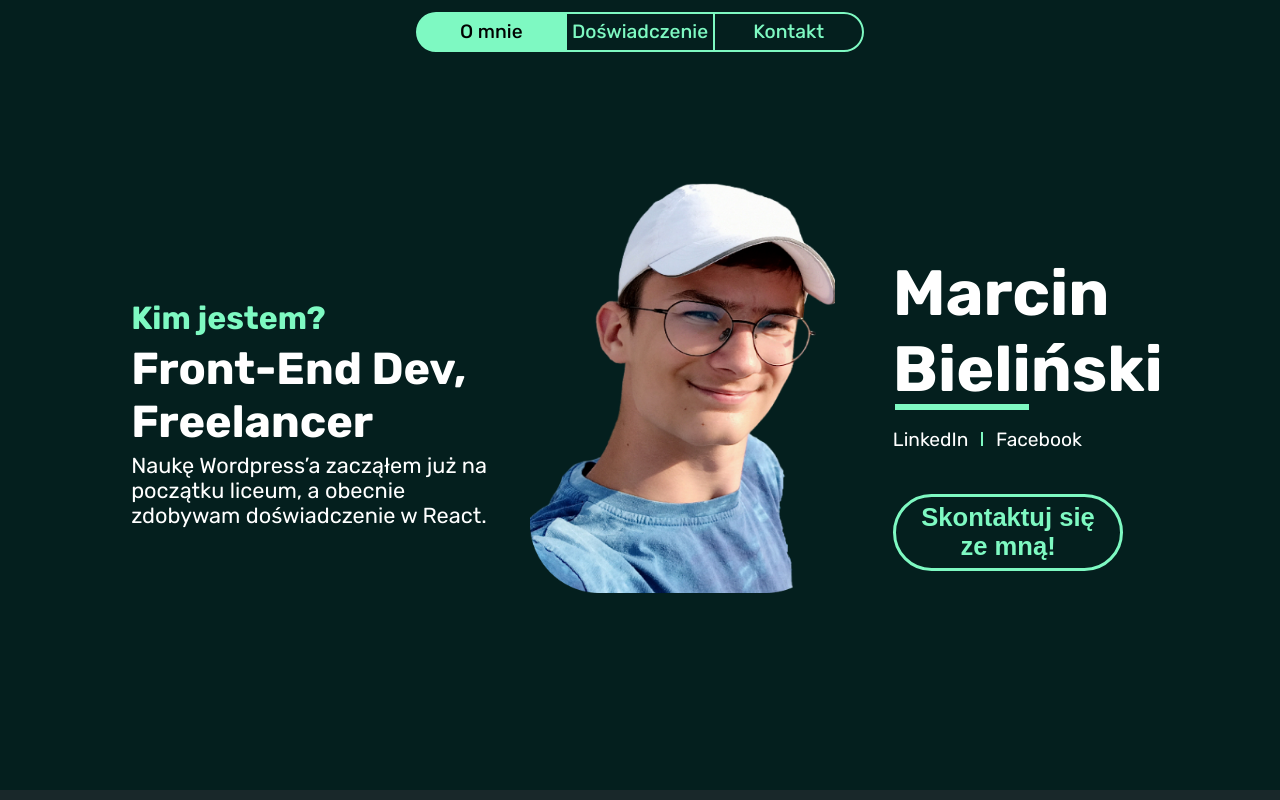
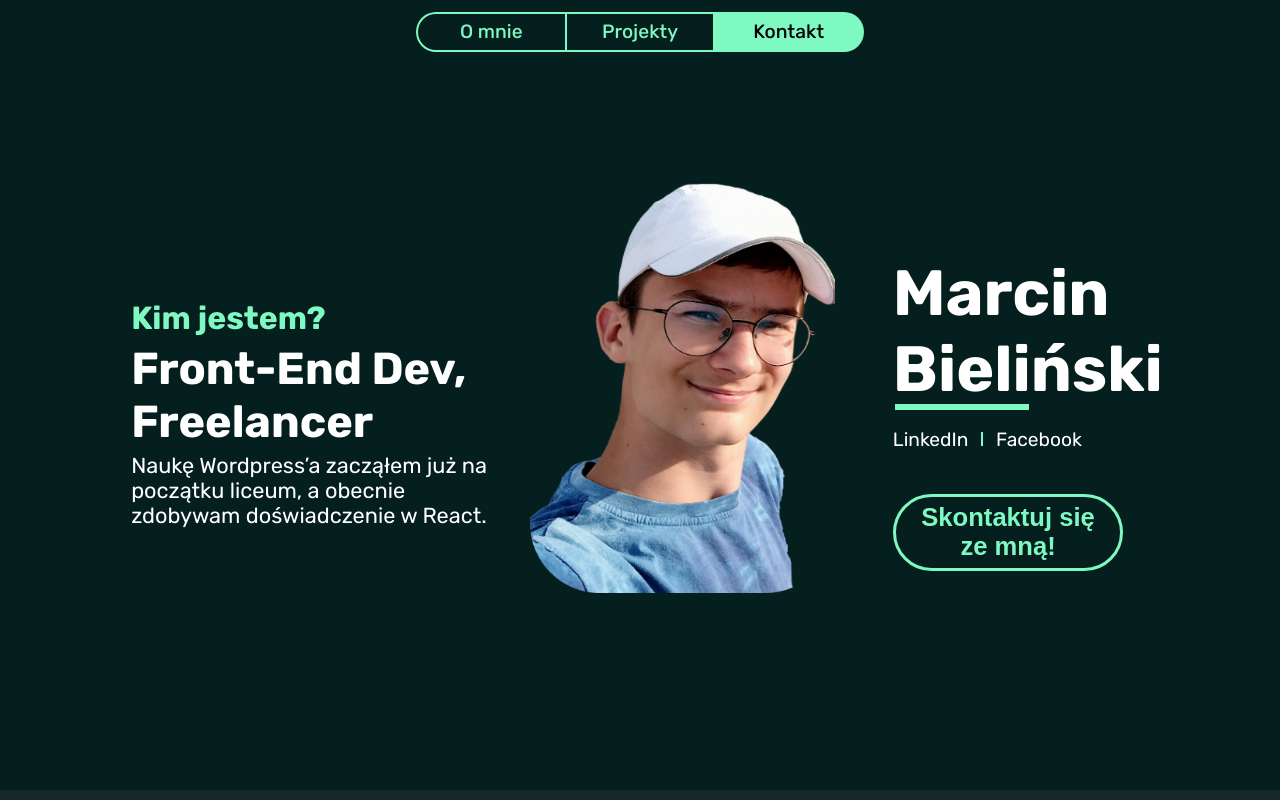
Before and after one commit to CodinGeo/portfolio, a React (Vite) app in the folder Portfolio/: page / in a window 1280 px wide. Shown: the top 800 px of the page. Built offline with nearby package versions, Linux system fonts and the light colour scheme.

Commit message:
Dziala scroll spy, stopka z GitHubem, refactor stylu kodu

```diff
--- a/Portfolio/src/AboutCard.jsx
+++ b/Portfolio/src/AboutCard.jsx
@@ -3,16 +3,15 @@ import './AboutCard.css';
 
 function AboutCard({aboutRef}) {
     return(
-        <section id="about" className="aboutCardContainer appElement" ref={aboutRef}>
-            <figure className="aboutCardPicContainer">
-                <img src={marcinAbout} className="aboutCardPic" alt="Marcin About" />
+        <section id='about' className='aboutCardContainer' ref={aboutRef}>
+            <figure className='aboutCardPicContainer'>
+                <img src={marcinAbout} className='aboutCardPic' alt='Marcin About'/>
             </figure>
-            <div className="aboutCardTexts">
-                <h2 className="aboutCardTitle">O mnie słów kilka</h2>
-                <p className="aboutCardDesc">Informatyką zaczałęm interesować się kilka lat temu. Na początku uczestniczyłem w różnych kursach z C#, HTML, CSS. Potem zacząłem uczyć się C++ i algorytmiki pod kątem Olimpiady Informatycznej. Obecnie zdobywam kolejne doświadczenia do pracy jako Front-End Developer. Dodatkowo interesuję się militariami, outdoorem i wycieczkami w góry.</p>
+            <div className='aboutCardTexts'>
+                <h2 className='aboutCardTitle'>O mnie słów kilka</h2>
+                <p className='aboutCardDesc'>Informatyką zaczałęm interesować się kilka lat temu. Na początku uczestniczyłem w różnych kursach z C#, HTML, CSS. Potem zacząłem uczyć się C++ i algorytmiki pod kątem Olimpiady Informatycznej. Obecnie zdobywam kolejne doświadczenia do pracy jako Front-End Developer. Dodatkowo interesuję się militariami, outdoorem i wycieczkami w góry.</p>
             </div>
         </section>
     );
 }
-
 export default AboutCard;
--- a/Portfolio/src/App.css
+++ b/Portfolio/src/App.css
@@ -1,7 +1,7 @@
 @font-face
 {
     font-family: 'Rubik';
-    src: local("Rubik-VariableFont_wght"), url('./fonts/Rubik-VariableFont_wght.ttf') format('truetype');
+    src: local('Rubik-VariableFont_wght'), url('./fonts/Rubik-VariableFont_wght.ttf') format('truetype');
 }
 body
 {
--- a/Portfolio/src/App.jsx
+++ b/Portfolio/src/App.jsx
@@ -1,4 +1,4 @@
-import {useRef} from 'react';
+import {useRef, useState, useEffect} from 'react';
 import Nav from './Nav.jsx';
 import Introduction from './Introduction.jsx';
 import AboutCard from './AboutCard.jsx';
@@ -10,19 +10,45 @@ import './App.css';
 
 function App()
 {
-  const aboutRef=useRef(null);
-  const projectsRef=useRef(null);
-  const contactRef=useRef(null);
+  const aboutRef = useRef(null);
+  const projectsRef = useRef(null);
+  const contactRef = useRef(null);
+
+  const [currentSection, setCurrentSection] = useState('about');
+
+  useEffect(() => {
+    const handleScroll = () => {
+      const scrollPosition = window.scrollY;
+      const sections = [
+        {ref: aboutRef, sectionName: 'about'},
+        {ref: projectsRef, sectionName: 'projects'},
+        {ref: contactRef, sectionName: 'contact'},
+      ];
+
+      for (let i = sections.length - 1; i >= 0; i--) {
+        const{ref, sectionName} = sections[i];
+        if (ref.current && scrollPosition >= ref.current.offsetTop-100) {
+          setCurrentSection(sectionName);
+          break;
+        }
+      }
+    };
+
+    window.addEventListener('scroll', handleScroll);
+    return ()=>{
+      window.removeEventListener('scroll', handleScroll);
+    };
+  },[]);
   return(
     <>
-      <Nav aboutRef={aboutRef} projectsRef={projectsRef} contactRef={contactRef}></Nav>
-      <div className="content">
+      <Nav aboutRef={aboutRef} projectsRef={projectsRef} contactRef={contactRef} currentSection={currentSection}></Nav>
+      <div className='content'>
         <Introduction contactRef={contactRef}></Introduction>
-        <AboutCard aboutRef={aboutRef}></AboutCard>
-        <Projects projectsRef={projectsRef}></Projects>
-        <Contact contactRef={contactRef}></Contact>
-        <Footer></Footer>
+        <AboutCard aboutRef={aboutRef} className='appElement' sectionName='about'></AboutCard>
+        <Projects projectsRef={projectsRef} className='appElement' sectionName='projects'></Projects>
+        <Contact contactRef={contactRef} className='appElement' sectionName='contact'></Contact>
       </div>
+      <Footer></Footer>
     </>
   );
 }
--- a/Portfolio/src/Contact.jsx
+++ b/Portfolio/src/Contact.jsx
@@ -5,9 +5,9 @@ import './Contact.css';
 function Contact({contactRef})
 {
     return(
-        <section ref={contactRef} className="contactContainer appElement">
-            <h3 className="contactInfoTitle">Napisz coś do mnie!</h3>
-            <div className="contactFormContainer">
+        <section ref={contactRef} className='contactContainer'>
+            <h3 className='contactInfoTitle'>Napisz coś do mnie!</h3>
+            <div className='contactFormContainer'>
                 <ContactForm></ContactForm>
             </div>
         </section>
--- a/Portfolio/src/Footer.css
+++ b/Portfolio/src/Footer.css
@@ -27,10 +27,10 @@
 }
 .footerSocials
 {
-    width: 10vw;
+    width: 12vw;
     display: flex;
     flex-direction: row;
-    justify-content: space-around;
+    justify-content: space-between;
 }
 .footerSocialIconLink
 {
--- a/Portfolio/src/Nav.jsx
+++ b/Portfolio/src/Nav.jsx
@@ -1,26 +1,40 @@
+import {useEffect} from 'react';
 import './Nav.css';
 
-function Nav({aboutRef, projectsRef, contactRef})
-{
-    const handleAboutClick=() =>{
+function Nav({aboutRef, projectsRef, contactRef, currentSection}) {
+    const handleAboutClick = () => {
         aboutRef.current?.scrollIntoView({behavior: "smooth"});
-    }
-    const handleProjectsClick=() =>{
+    };
+    const handleProjectsClick = () => {
         projectsRef.current?.scrollIntoView({behavior: "smooth"});
-    }
-    const handleContactClick=() =>{
+    };
+    const handleContactClick = () => {
         contactRef.current?.scrollIntoView({behavior: "smooth"});
-    }
-    return(
-        <nav className="navContainer">
-            <div className="navItem navItemActive" onClick={handleAboutClick}>
-                <a className="navLink">O mnie</a>
+    };
+
+    useEffect(() => {
+        const updateNavClasses = () => {
+            const navItems = document.querySelectorAll('.navItem');
+            navItems.forEach(item => {
+                item.classList.remove('navItemActive');
+                if (item.dataset.section === currentSection) {
+                    item.classList.add('navItemActive');
+                }
+            });
+        };
+        updateNavClasses();
+    }, [currentSection]);
+
+    return (
+        <nav className={'navContainer'}>
+            <div className={'navItem'} data-section='about' onClick={handleAboutClick}>
+                <a className='navLink' linktosection='about'>O mnie</a>
             </div>
-            <div className="navItem"  onClick={handleProjectsClick}>
-                <a className="navLink">Doświadczenie</a>
+            <div className={'navItem'} data-section='projects' onClick={handleProjectsClick}>
+                <a className='navLink' linktosection='projects'>Projekty</a>
             </div>
-            <div className="navItem"  onClick={handleContactClick}>
-                <a className="navLink">Kontakt</a>
+            <div className={'navItem'} data-section='contact' onClick={handleContactClick}>
+                <a className='navLink' linktosection='contact'>Kontakt</a>
             </div>
         </nav>
     );
--- a/Portfolio/src/Projects.jsx
+++ b/Portfolio/src/Projects.jsx
@@ -2,10 +2,11 @@ import loPage from './assets/17loPagev2.mp4';
 import spPage from './assets/sp37Pagev2.mp4';
 import zsoPage from './assets/zso8Pagev2.mp4';
 import './Projects.css';
+import {memo} from 'react';
 
 function Projects({projectsRef})
 {
-    const ProjectItem = (props) =>{
+    const ProjectItem = (props) => {
         return(
             <div className="projectsListItemContainer">
                 <video className="projectsListItem" style={{height: props.size==="large"?'24vw':'11.75vw'}} src={props.src} type="video/mp4" autoPlay="autoplay" muted loop/>
@@ -36,4 +37,5 @@ function Projects({projectsRef})
         </section>
     );
 }
+Projects=memo(Projects);
 export default Projects;
```
Also changed, not shown: Portfolio/src/ContactForm.jsx (+11 -11 lines), Portfolio/src/Footer.jsx (+16 -13 lines), Portfolio/src/Introduction.jsx (+24 -18 lines), Portfolio/src/ScrollSpy.js (added, +21 -0 lines), Portfolio/src/assets/gitHubLogo.svg (added).
